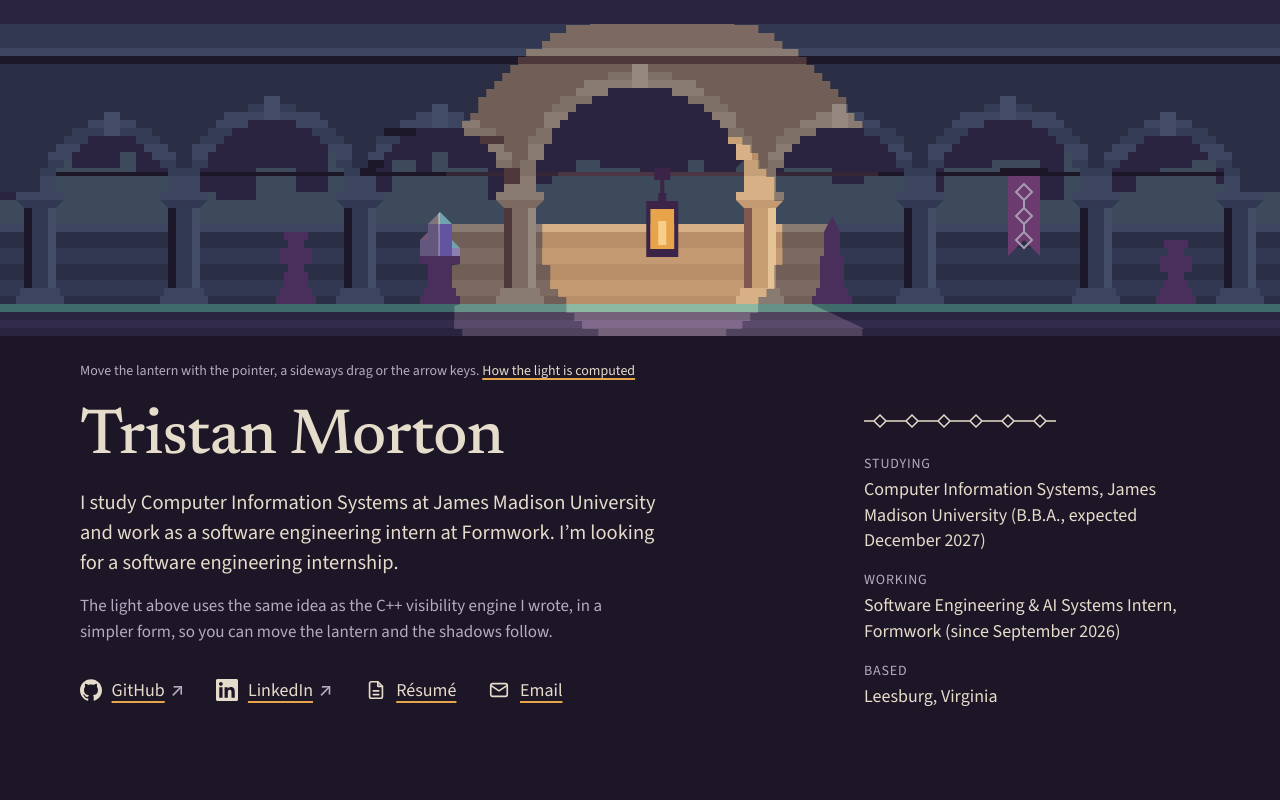
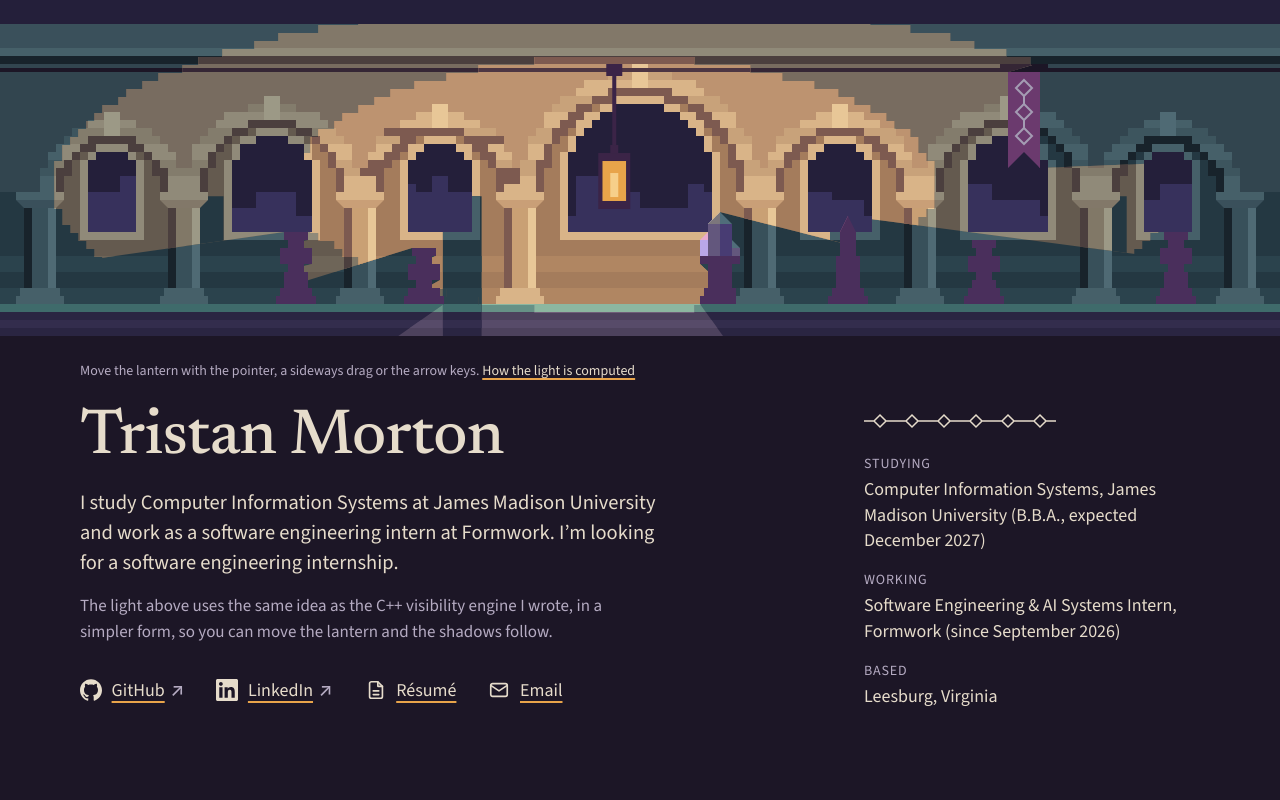
Before and after one commit to trism-prism/portfolio-site, a Next.js app: page / in a window 1280 px wide. Shown: the top 800 px of the page. Built offline with nearby package versions, Linux system fonts and the light colour scheme.

Commit message:
Give the arcade a back wall and a wide pool of light with visible shadows

```diff
--- a/src/scene/LanternScene.tsx
+++ b/src/scene/LanternScene.tsx
@@ -4,7 +4,7 @@ import Link from 'next/link';
 import { useEffect, useRef } from 'react';
 import { toPoints } from '../lib/visibility';
 import { LANTERN_TOP, scenes, type SceneId } from './geometry';
-import { litPolygon } from './light';
+import { litPolygon, pillarShadows } from './light';
 import { SceneMarkup } from './SceneMarkup';
 import styles from './LanternScene.module.css';
 
@@ -44,6 +44,7 @@ export function LanternScene() {
       const scene = scenes[id];
       const svg = svgs[id];
       svg.querySelector('[data-poly]')?.setAttribute('points', toPoints(litPolygon(scene, { x, y })));
+      pillarShadows(scene, { x, y }).forEach((poly, i) => svg.querySelectorAll('[data-shadow]')[i]?.setAttribute('points', toPoints(poly)));
       svg.querySelectorAll('[data-disc]').forEach((c) => c.setAttribute('transform', `translate(${x} ${y})`));
       svg.querySelector('[data-lantern]')?.setAttribute('transform', `translate(${x} ${y})`);
       svg.querySelector('[data-trolley]')?.setAttribute('transform', `translate(${x} 0)`);
--- a/src/scene/SceneMarkup.tsx
+++ b/src/scene/SceneMarkup.tsx
@@ -1,6 +1,6 @@
 import { toPoints } from '../lib/visibility';
-import { LANTERN_IRON, LANTERN_PARTS, LANTERN_TOP, LIGHT_STEP, mix, shapePath, steppedDisc, type Scene, type Shape } from './geometry';
-import { initialLit } from './light';
+import { LANTERN_IRON, LANTERN_PARTS, LANTERN_TOP, LIGHT_STEP, mix, shapePath, steppedEllipse, type Scene, type Shape } from './geometry';
+import { initialLit, initialShadows } from './light';
 
 
 /** 0 unlit, 1 lit, 2 the half-lit outer ring (halfway between the two). */
@@ -14,14 +14,17 @@ function paint(shape: Shape, i: 0 | 1 | 2) {
 
 /**
  * The scene as one SVG: the unlit night scene, then the same scene in lantern colours, shown only inside the
- * visibility polygon (and inside a stepped disc, so the light has a reach). Pure markup (no hooks), shared by the page and the share image.
+ * visibility polygon (and inside a stepped ellipse, so the light has a reach). Pure markup (no hooks), shared by the page and the share image.
  */
 export function SceneMarkup({ scene, className, width, height }: { scene: Scene; className?: string; width?: number; height?: number }) {
   const id = scene.id;
   const { x, y, rodY } = scene.lantern;
-  const lit = scene.shapes.filter((s) => !s.unlitOnly);
-  const outer = toPoints(steppedDisc(scene.reach.outer, LIGHT_STEP));
-  const inner = toPoints(steppedDisc(scene.reach.inner, LIGHT_STEP));
+  const drawn = scene.shapes.filter((s) => !s.hidden);
+  const lit = drawn.filter((s) => !s.unlitOnly);
+  const backPlane = lit.filter((s) => s.plane === 'back');
+  const rest = lit.filter((s) => s.plane !== 'back');
+  const outer = toPoints(steppedEllipse(scene.reach.outer.rx, scene.reach.outer.ry, LIGHT_STEP));
+  const inner = toPoints(steppedEllipse(scene.reach.inner.rx, scene.reach.inner.ry, LIGHT_STEP));
   return (
     <svg
       className={className}
@@ -35,11 +38,16 @@ export function SceneMarkup({ scene, className, width, height }: { scene: Scene;
       xmlns="http://www.w3.org/2000/svg"
     >
       <defs>
-        {scene.shapes.map((s) => (
+        {drawn.map((s) => (
           <path key={s.id} id={`${id}-${s.id}`} d={shapePath(s)} />
         ))}
         <clipPath id={`${id}-poly`}>
           <polygon data-poly points={initialLit[id]} />
+        </clipPath>
+        <clipPath id={`${id}-shadow`}>
+          {initialShadows[id].map((pts, i) => (
+            <polygon key={i} data-shadow points={pts} />
+          ))}
         </clipPath>
         <clipPath id={`${id}-outer`} data-disc transform={`translate(${x} ${y})`}>
           <polygon points={outer} />
@@ -49,18 +57,34 @@ export function SceneMarkup({ scene, className, width, height }: { scene: Scene;
         </clipPath>
       </defs>
       <g>
-        {scene.shapes.map((s) => (
+        {drawn.map((s) => (
           <use key={s.id} href={`#${id}-${s.id}`} {...paint(s, 0)} />
         ))}
       </g>
       <g clipPath={`url(#${id}-poly)`}>
         <g clipPath={`url(#${id}-outer)`}>
-          {lit.map((s) => (
+          {backPlane.map((s) => (
+            <use key={s.id} href={`#${id}-${s.id}`} {...paint(s, 2)} />
+          ))}
+          <g clipPath={`url(#${id}-shadow)`}>
+            {backPlane.map((s) => (
+              <use key={s.id} href={`#${id}-${s.id}`} {...paint(s, 0)} />
+            ))}
+          </g>
+          {rest.map((s) => (
             <use key={s.id} href={`#${id}-${s.id}`} {...paint(s, 2)} />
           ))}
         </g>
         <g clipPath={`url(#${id}-inner)`}>
-          {lit.map((s) => (
+          {backPlane.map((s) => (
+            <use key={s.id} href={`#${id}-${s.id}`} {...paint(s, 1)} />
+          ))}
+          <g clipPath={`url(#${id}-shadow)`}>
+            {backPlane.map((s) => (
+              <use key={s.id} href={`#${id}-${s.id}`} {...paint(s, 0)} />
+            ))}
+          </g>
+          {rest.map((s) => (
             <use key={s.id} href={`#${id}-${s.id}`} {...paint(s, 1)} />
           ))}
         </g>
--- a/src/scene/geometry.ts
+++ b/src/scene/geometry.ts
@@ -12,12 +12,7 @@ export type Tone = readonly [string, string];
 
 export const COLORS = {
   ground: '#1c1626',
-  indigo: '#2a2440',
-  amethyst: '#4a2f5c',
   plum: '#6b3a6e',
-  slate: '#3d4a5c',
-  teal: '#3f6b6b',
-  pearl: '#e6dccb',
   cyan: '#8fd8e0',
   lavender: '#b9a7e8',
   pink: '#e7a9cf',
@@ -34,19 +29,24 @@ export function mix(a: string, b: string, t: number): string {
   return '#' + ((1 << 24) | (ch(16) << 16) | (ch(8) << 8) | ch(0)).toString(16).slice(1);
 }
 
-/** Unlit and lit colour for each surface. Lit colours are chosen by hand so every surface keeps its own hue. */
+/**
+ * Unlit and lit colour for each surface. Unlit has three families: slate-teal stone, plum cloth and indigo for
+ * the far sky. Lit colours are chosen by hand so every surface keeps its own hue. Sky and skyline are never lit.
+ */
 export const TONES = {
-  sky: ['#2a2440', '#7a5578'],
-  far: ['#3d4a5c', '#a98270'],
-  wall: ['#2a2f45', '#b88e69'],
-  wallLight: ['#323852', '#c49a72'],
-  stone: ['#3c445f', '#d7b185'],
-  stoneAlt: ['#343b55', '#c6a077'],
-  shade: ['#1c1829', '#80584f'],
-  shaft: ['#323953', '#c79d72'],
-  shaftLit: ['#444d68', '#e6c394'],
-  floor: ['#2a2440', '#74617a'],
-  floorAlt: ['#322b4c', '#80698a'],
+  sky: ['#241f3a', '#241f3a'],
+  far: ['#37315c', '#37315c'],
+  back: ['#243842', '#a47c5c'],
+  backAlt: ['#2b434d', '#b08662'],
+  wall: ['#32454f', '#bd9370'],
+  wallLight: ['#3a505b', '#c99f77'],
+  stone: ['#466069', '#d9b488'],
+  stoneAlt: ['#3d555e', '#c8a27a'],
+  shade: ['#18232b', '#7d5a50'],
+  shaft: ['#38505a', '#c9a074'],
+  shaftLit: ['#4f6a74', '#e8c797'],
+  floor: ['#2a2542', '#6f5e78'],
+  floorAlt: ['#332d4d', '#7b6985'],
   curb: ['#3f6b6b', '#8cb7a0'],
   iron: ['#1c1626', '#4d3643'],
   cloth: ['#6b3a6e', '#c0668f'],
@@ -69,9 +69,16 @@ export type Shape = {
   occlude?: boolean;
   /** Never lit: the sky and the far skyline are out of the lantern's reach. */
   unlitOnly?: boolean;
+  /** Not drawn; only blocks light. */
+  hidden?: boolean;
+  /** On the back plane (floor and back wall): the surfaces that receive the pillars' shadows. */
+  plane?: 'back';
 };
 
 export type SceneId = 'wide' | 'narrow';
+
+/** Radii of a stepped ellipse, in scene units. */
+export type Reach = { rx: number; ry: number };
 
 export type Scene = {
   id: SceneId;
@@ -80,8 +87,14 @@ export type Scene = {
   /** Negative: how far the picture extends above y=0, so there is night sky above the cornice. */
   top: number;
   shapes: Shape[];
-  /** The light's outer ring (half strength) and core (full strength), as radii in scene units. */
-  reach: { outer: number; inner: number };
+  /**
+   * Pillars are in front of the wall, so their shadows are the pillar footprints projected from the lantern onto the
+   * wall: scaled about the lantern by 1/shadowDepth. They are drawn as strips, not as cones.
+   */
+  casters: Rect[];
+  shadowDepth: number;
+  /** The light's outer pool (half strength) and core (full strength). */
+  reach: { outer: Reach; inner: Reach };
   /** Lantern default and limits; the chain hangs from the iron rod at `rodY`. */
   lantern: { x: number; y: number; minX: number; maxX: number; minY: number; maxY: number; rodY: number };
 };
@@ -124,6 +137,22 @@ function skyline(w: number, baseY: number, topMin: number, topMax: number, seed:
 /** Half-widths of a stepped semicircle of radius r, one per 8-unit row going up from the springing line. */
 function archRows(r: number): number[] {
   return Array.from({ length: r / 8 }, (_, k) => Math.round(Math.sqrt(Math.max(0, r * r - (8 * k + 4) ** 2)) / 8) * 8);
+}
+
+/** Rows of a stepped ring between two arch radii, as rectangles. `skip` leaves out the listed rows on one side. */
+function archRing(cx: number, springY: number, rIn: number, rOut: number): { y: number; k: number; left: Point[]; right: Point[] }[] {
+  const inner = archRows(rIn);
+  const outer = archRows(rOut);
+  const rows: { y: number; k: number; left: Point[]; right: Point[] }[] = [];
+  for (let k = 0; k < outer.length; k++) {
+    const y = springY - 8 * (k + 1);
+    const hi = k < inner.length ? inner[k] : 0;
+    const ho = outer[k];
+    if (ho <= hi) continue;
+    if (k < inner.length) rows.push({ y, k, left: rect(cx - ho, y, ho - hi, 8), right: rect(cx + hi, y, ho - hi, 8) });
+    else rows.push({ y, k, left: rect(cx - ho, y, 2 * ho, 8), right: [] });
+  }
+  return rows;
 }
 
 /** A single crystal prism: two cap facets on top, two body facets below. */
@@ -179,15 +208,14 @@ type Spec = {
   lanternDx: number;
   lanternY: number;
   lanternRange: [number, number];
-  cornice: boolean;
-  reach: { outer: number; inner: number };
+  reach: { outer: Reach; inner: Reach };
 };
 
 const PW = 32;
+const ROD_Y = 44;
 
 function build(s: Spec): Scene {
   const { w, h, floorY, springY } = s;
-  const rodY = springY - 20;
 
   // Pillar and bay positions.
   const pillars: number[] = [];
@@ -203,16 +231,35 @@ function build(s: Spec): Scene {
   const shapes: Shape[] = [
     { id: 'sky', tone: TONES.sky, unlitOnly: true, rings: [rect(0, s.top, w, h - s.top)] },
     { id: 'skyline', tone: TONES.far, unlitOnly: true, rings: [skyline(w, floorY, s.skyTop[0], s.skyTop[1], s.skySeed)] },
-    { id: 'floor', tone: TONES.floor, rings: [rect(0, floorY, w, h - floorY)] },
-    { id: 'floor-joint', tone: TONES.floorAlt, rings: [rect(0, floorY + 16, w, 8)] },
-    { id: 'curb', tone: TONES.curb, rings: [rect(0, floorY, w, 8)] },
-    // A low garden wall behind the arcade: the surface that catches the pedestals' shadows.
-    { id: 'garden-wall', tone: TONES.wall, rings: [rect(0, floorY - 72, w, 72)] },
-    { id: 'garden-courses', tone: TONES.wallLight, rings: [rect(0, floorY - 56, w, 16), rect(0, floorY - 24, w, 16)] },
-    { id: 'garden-coping', tone: TONES.stone, rings: [rect(0, floorY - 80, w, 8)] },
+    { id: 'floor', tone: TONES.floor, plane: 'back', rings: [rect(0, floorY, w, h - floorY)] },
+    { id: 'floor-joint', tone: TONES.floorAlt, plane: 'back', rings: [rect(0, floorY + 16, w, 8)] },
+    { id: 'curb', tone: TONES.curb, plane: 'back', rings: [rect(0, floorY, w, 8)] },
   ];
 
-  // Mid plane, behind the pillars: pedestals with urns, an obelisk and a crystal on a plinth. They cast the shadows.
+  // The back wall: one masonry plane behind the whole arcade, with a small stepped window in each bay that shows
+  // the night sky. This is the surface the light and the shadows are read on.
+  const wb = floorY - 72; // window sills
+  const wsp = springY - 16; // where the window arches start
+  const windows: Point[][] = [];
+  const frame: Point[][] = [];
+  bays.forEach((b) => {
+    const rw = (b.x1 - b.x0 - 64) / 2;
+    const rows = archRows(rw);
+    const poly: Point[] = [p(b.cx - rw, wb)];
+    for (let k = 0; k < rows.length; k++) poly.push(p(b.cx - rows[k], wsp - 8 * k), p(b.cx - rows[k], wsp - 8 * (k + 1)));
+    for (let k = rows.length - 1; k >= 0; k--) poly.push(p(b.cx + rows[k], wsp - 8 * (k + 1)), p(b.cx + rows[k], wsp - 8 * k));
+    poly.push(p(b.cx + rw, wb));
+    windows.push(poly);
+    frame.push(rect(b.cx - rw - 8, wb, 2 * rw + 16, 8), rect(b.cx - rw - 8, wsp, 8, wb - wsp), rect(b.cx + rw, wsp, 8, wb - wsp));
+    for (const row of archRing(b.cx, wsp, rw, rw + 8)) frame.push(row.left, ...(row.right.length ? [row.right] : []));
+  });
+  shapes.push(
+    { id: 'back-wall', tone: TONES.back, plane: 'back', evenodd: true, rings: [rect(0, 32, w, floorY - 32), ...windows] },
+    { id: 'back-courses', tone: TONES.backAlt, plane: 'back', rings: [rect(0, wb + 24, w, 16), rect(0, wb + 56, w, 16)] },
+    { id: 'window-frames', tone: TONES.stone, plane: 'back', rings: frame },
+  );
+
+  // Mid plane: pedestals with urns, an obelisk and a crystal on a plinth. They cast shadows onto the back wall.
   const crystals: Shape[] = [];
   s.pedestals.forEach((pd, i) => {
     const b = bays[pd.bay];
@@ -239,31 +286,14 @@ function build(s: Spec): Scene {
         ...crystal(`crystal-l-${i}`, cx - 12, top, 8, 16, [COLORS.pink, COLORS.facetPearl, COLORS.lavender, COLORS.violet]),
         ...crystal(`crystal-r-${i}`, cx + 12, top, 8, 8, [COLORS.facetPearl, COLORS.cyan, COLORS.violet, COLORS.lavender]),
         ...crystal(`crystal-m-${i}`, cx, top, 12, 32, [COLORS.facetPearl, COLORS.cyan, COLORS.lavender, COLORS.violet]),
+        // the middle prism throws a shadow too
+        { id: `crystal-shadow-${i}`, hidden: true, occlude: true, rings: [[p(cx - 12, top), p(cx - 12, top - 32), p(cx, top - 44), p(cx + 12, top - 32), p(cx + 12, top)]] },
       );
     }
   });
   shapes.push(...crystals);
 
-  // Iron tie rod running the full width behind the pillars; the lantern hangs from it.
-  shapes.push({ id: 'rod', tone: TONES.iron, rings: [rect(0, rodY, w, 4)] });
-
-  // One banner, off centre, hanging from the rod.
-  {
-    const b = bays[s.banner.bay];
-    const cx = b.cx + s.banner.dx;
-    const top = rodY + 4;
-    const len = s.banner.length;
-    shapes.push({ id: 'banner-pin', tone: TONES.iron, rings: [rect(cx - 24, rodY - 4, 48, 8)] });
-    shapes.push({
-      id: 'banner',
-      tone: TONES.cloth,
-      occlude: true,
-      rings: [[p(cx - 16, top), p(cx + 16, top), p(cx + 16, top + len), p(cx, top + len - 16), p(cx - 16, top + len)]],
-    });
-    shapes.push(...diamondChain('banner', cx, top + 8, Math.floor((len - 32) / 24) + 1, 8, 8));
-  }
-
-  // Wall above the arches: one mass with a stepped semicircular opening per bay.
+  // The front wall: one mass with a stepped semicircular opening per bay.
   const mass: Point[] = [p(0, 0), p(w, 0), p(w, springY)];
   for (let i = bays.length - 1; i >= 0; i--) {
     const b = bays[i];
@@ -274,36 +304,34 @@ function build(s: Spec): Scene {
     mass.push(p(b.x0, springY));
   }
   mass.push(p(0, springY));
-  shapes.push({ id: 'wall', tone: TONES.wall, rings: [mass] });
-  // Courses of slightly lighter stone across the wall; they stop short of the arches by using the same cut.
-  if (s.cornice) {
-    shapes.push(
-      { id: 'cornice', tone: TONES.wallLight, rings: [rect(0, 0, w, 24)] },
-      { id: 'cornice-lip', tone: TONES.stone, rings: [rect(0, 24, w, 8)] },
-      { id: 'cornice-shadow', tone: TONES.shade, rings: [rect(0, 32, w, 8)] },
-    );
-  }
+  shapes.push(
+    { id: 'wall', tone: TONES.wall, rings: [mass] },
+    { id: 'cornice', tone: TONES.wallLight, rings: [rect(0, 0, w, 24)] },
+    { id: 'cornice-lip', tone: TONES.stone, rings: [rect(0, 24, w, 8)] },
+    { id: 'cornice-shadow', tone: TONES.shade, rings: [rect(0, 32, w, 8)] },
+  );
 
-  // Voussoirs: a ring of alternating stones round each arch, with a keystone. One arch has lost a few.
   bays.forEach((b, bi) => {
-    const inner = archRows(b.r);
+    // The inside of each arch: a band of shaded stone, so the opening reads as a vault with depth and is joined to its stones.
+    const soffit: Point[][] = [];
+    for (const row of archRing(b.cx, springY, b.r - 8, b.r)) soffit.push(row.left, ...(row.right.length ? [row.right] : []));
+    shapes.push({ id: `soffit-${bi}`, tone: TONES.shade, rings: soffit });
+
+    // Voussoirs: a ring of alternating stones round each arch, with a keystone. One arch has lost a few.
     const outer = archRows(b.r + 16);
     const a: Point[][] = [];
     const c: Point[][] = [];
     const voids: Point[][] = [];
     const missing = bi === s.weathered ? new Set([2, 3, outer.length - 3]) : new Set<number>();
-    for (let k = 0; k < outer.length; k++) {
-      const y = springY - 8 * (k + 1);
-      const hi = k < inner.length ? inner[k] : 0;
-      const ho = outer[k];
-      if (ho <= hi) continue;
-      const target = (k >> 1) % 2 === 0 ? a : c;
-      if (k < inner.length) {
-        (missing.has(k) ? voids : target).push(rect(b.cx - ho, y, ho - hi, 8));
-        (missing.has(k + 1) ? voids : target).push(rect(b.cx + hi, y, ho - hi, 8));
+    for (const row of archRing(b.cx, springY, b.r, b.r + 16)) {
+      const target = (row.k >> 1) % 2 === 0 ? a : c;
+      const inner = archRows(b.r);
+      if (row.k < inner.length) {
+        (missing.has(row.k) ? voids : target).push(row.left);
+        (missing.has(row.k + 1) ? voids : target).push(row.right);
       } else {
-        // crown rows above the opening, either side of the keystone
-        if (ho > 8) target.push(rect(b.cx - ho, y, ho - 8, 8), rect(b.cx + 8, y, ho - 8, 8));
+        const ho = outer[row.k];
+        if (ho > 8) target.push(rect(b.cx - ho, row.y, ho - 8, 8), rect(b.cx + 8, row.y, ho - 8, 8));
       }
     }
     shapes.push({ id: `vous-a-${bi}`, tone: TONES.stone, rings: a }, { id: `vous-b-${bi}`, tone: TONES.stoneAlt, rings: c });
@@ -312,7 +340,27 @@ function build(s: Spec): Scene {
     shapes.push({ id: `keystone-${bi}`, tone: TONES.shaftLit, rings: [rect(b.cx - 8, topY - 8, 16, 24)] });
   });
 
-  // Pillars: plinth, three flat strips of shaft, a stepped capital.
+  // Iron tie rod running the full width under the cornice; the lantern hangs from it.
+  shapes.push({ id: 'rod', tone: TONES.iron, rings: [rect(0, ROD_Y, w, 4)] });
+
+  // One banner, off centre, hanging from the rod.
+  {
+    const b = bays[s.banner.bay];
+    const cx = b.cx + s.banner.dx;
+    const top = ROD_Y + 4;
+    const len = s.banner.length;
+    shapes.push({ id: 'banner-pin', tone: TONES.iron, rings: [rect(cx - 24, ROD_Y - 4, 48, 8)] });
+    shapes.push({
+      id: 'banner',
+      tone: TONES.cloth,
+      occlude: true,
+      rings: [[p(cx - 16, top), p(cx + 16, top), p(cx + 16, top + len), p(cx, top + len - 16), p(cx - 16, top + len)]],
+    });
+    shapes.push(...diamondChain('banner', cx, top + 8, Math.floor((len - 32) / 24) + 1, 8, 8));
+  }
+
+  // Pillars: plinth, three flat strips of shaft, a stepped capital. They are lit like everything else; their shadows
+  // on the wall are projected strips (see `casters`).
   pillars.forEach((px, i) => {
     const t = springY;
     shapes.push(
@@ -332,8 +380,10 @@ function build(s: Spec): Scene {
     h,
     top: s.top,
     shapes,
+    casters: pillars.map((px) => ({ x: px + 4, y: springY, w: PW - 8, h: floorY - springY })),
+    shadowDepth: 0.62,
     reach: s.reach,
-    lantern: { x: lb.cx + s.lanternDx, y: s.lanternY, minX: 48, maxX: w - 48, minY: s.lanternRange[0], maxY: s.lanternRange[1], rodY },
+    lantern: { x: lb.cx + s.lanternDx, y: s.lanternY, minX: 48, maxX: w - 48, minY: s.lanternRange[0], maxY: s.lanternRange[1], rodY: ROD_Y },
   };
 }
 
@@ -348,20 +398,21 @@ export const wideScene = build({
   bayWidths: [112, 144, 128, 208, 128, 144, 112],
   pedestals: [
     { kind: 'urn', bay: 1, dx: 24, height: 72 },
-    { kind: 'plinth', bay: 2, dx: 0, height: 48 },
-    { kind: 'obelisk', bay: 4, dx: -8, height: 88 },
-    { kind: 'urn', bay: 6, dx: 8, height: 64 },
+    { kind: 'urn', bay: 2, dx: -16, height: 56 },
+    { kind: 'plinth', bay: 3, dx: 80, height: 48 },
+    { kind: 'obelisk', bay: 4, dx: 8, height: 88 },
+    { kind: 'urn', bay: 5, dx: -24, height: 64 },
+    { kind: 'urn', bay: 6, dx: 8, height: 72 },
   ],
-  banner: { bay: 5, dx: 16, length: 80 },
+  banner: { bay: 5, dx: 16, length: 96 },
   weathered: 2,
   skySeed: 7,
-  skyTop: [128, 176],
+  skyTop: [152, 192],
   lanternBay: 3,
-  lanternDx: 24,
-  lanternY: 208,
-  lanternRange: [196, 240],
-  cornice: true,
-  reach: { outer: 224, inner: 120 },
+  lanternDx: -24,
+  lanternY: 160,
+  lanternRange: [132, 232],
+  reach: { outer: { rx: 560, ry: 184 }, inner: { rx: 320, ry: 128 } },
 });
 
 export const narrowScene = build({
@@ -374,19 +425,18 @@ export const narrowScene = build({
   firstPillar: 8,
   bayWidths: [112, 144],
   pedestals: [
-    { kind: 'plinth', bay: 0, dx: 16, height: 48 },
+    { kind: 'plinth', bay: 1, dx: -56, height: 48 },
     { kind: 'obelisk', bay: 1, dx: 40, height: 80 },
   ],
-  banner: { bay: 0, dx: -32, length: 64 },
+  banner: { bay: 0, dx: -32, length: 80 },
   weathered: 0,
   skySeed: 21,
-  skyTop: [152, 208],
+  skyTop: [168, 208],
   lanternBay: 1,
   lanternDx: -8,
-  lanternY: 224,
-  lanternRange: [212, 252],
-  cornice: true,
-  reach: { outer: 112, inner: 64 },
+  lanternY: 144,
+  lanternRange: [120, 160],
+  reach: { outer: { rx: 232, ry: 136 }, inner: { rx: 136, ry: 96 } },
 });
 
 export const scenes = { wide: wideScene, narrow: narrowScene } as const;
@@ -427,16 +477,15 @@ export function sceneBounds(scene: Scene): Rect {
   return { x: 0, y: scene.top, w: scene.w, h: scene.h - scene.top };
 }
 
-/** How far the light reaches, as a stepped disc with big deliberate steps. */
 export const LIGHT_STEP = 8;
 
-/** Stepped disc around the origin. Rows and half-widths are multiples of `step`. */
-export function steppedDisc(r: number, step: number): Point[] {
-  const rows = r / step;
+/** Stepped ellipse around the origin. Rows and half-widths are multiples of `step`; rx = ry gives a stepped disc. */
+export function steppedEllipse(rx: number, ry: number, step: number): Point[] {
+  const rows = Math.round(ry / step);
   const right: Point[] = [];
   for (let k = -rows; k < rows; k++) {
     const yMid = (k + 0.5) * step;
-    const hw = Math.round(Math.sqrt(Math.max(0, r * r - yMid * yMid)) / step) * step;
+    const hw = Math.round((rx * Math.sqrt(Math.max(0, 1 - (yMid / ry) ** 2))) / step) * step;
     right.push(p(hw, k * step), p(hw, k * step + step));
   }
   const left = right.map((q) => p(-q.x, q.y)).reverse();
--- a/src/scene/light.ts
+++ b/src/scene/light.ts
@@ -4,16 +4,34 @@ import { occluders, sceneBounds, scenes, type Scene, type SceneId } from './geom
 /** The lit polygon for a lantern at `light`, limited to the lantern's reach so far walls are not scanned. */
 export function litPolygon(scene: Scene, light: Point): Point[] {
   const full = sceneBounds(scene);
-  // The bounding rectangle lies outside the stepped disc, so its edges are never visible.
-  const reach = scene.reach.outer + 16;
-  const x = Math.max(full.x, light.x - reach);
-  const y = Math.max(full.y, light.y - reach);
-  const x2 = Math.min(full.x + full.w, light.x + reach);
-  const y2 = Math.min(full.y + full.h, light.y + reach);
+  // The bounding rectangle lies outside the stepped ellipse, so its edges are never visible.
+  const rx = scene.reach.outer.rx + 16;
+  const ry = scene.reach.outer.ry + 16;
+  const x = Math.max(full.x, light.x - rx);
+  const y = Math.max(full.y, light.y - ry);
+  const x2 = Math.min(full.x + full.w, light.x + rx);
+  const y2 = Math.min(full.y + full.h, light.y + ry);
   return visibilityPolygon(light, { x, y, w: x2 - x, h: y2 - y }, occluders(scene, light));
 }
 
+/** Each pillar's shadow on the wall: its footprint scaled about the lantern by 1/depth. */
+export function pillarShadows(scene: Scene, light: Point): Point[][] {
+  const t = scene.shadowDepth;
+  return scene.casters.map((r) =>
+    [
+      { x: r.x, y: r.y },
+      { x: r.x + r.w, y: r.y },
+      { x: r.x + r.w, y: r.y + r.h },
+      { x: r.x, y: r.y + r.h },
+    ].map((q) => ({ x: light.x + (q.x - light.x) / t, y: light.y + (q.y - light.y) / t })),
+  );
+}
+
 /** Computed at build time for the default lantern position, so the HTML is complete without JavaScript. */
+export const initialShadows = Object.fromEntries(
+  (Object.keys(scenes) as SceneId[]).map((id) => [id, pillarShadows(scenes[id], scenes[id].lantern).map(toPoints)]),
+) as Record<SceneId, string[]>;
+
 export const initialLit = Object.fromEntries(
   (Object.keys(scenes) as SceneId[]).map((id) => [id, toPoints(litPolygon(scenes[id], scenes[id].lantern))]),
 ) as Record<SceneId, string>;
```
Also changed, not shown: 9 other files (tests, documents, lock files or other folders).
